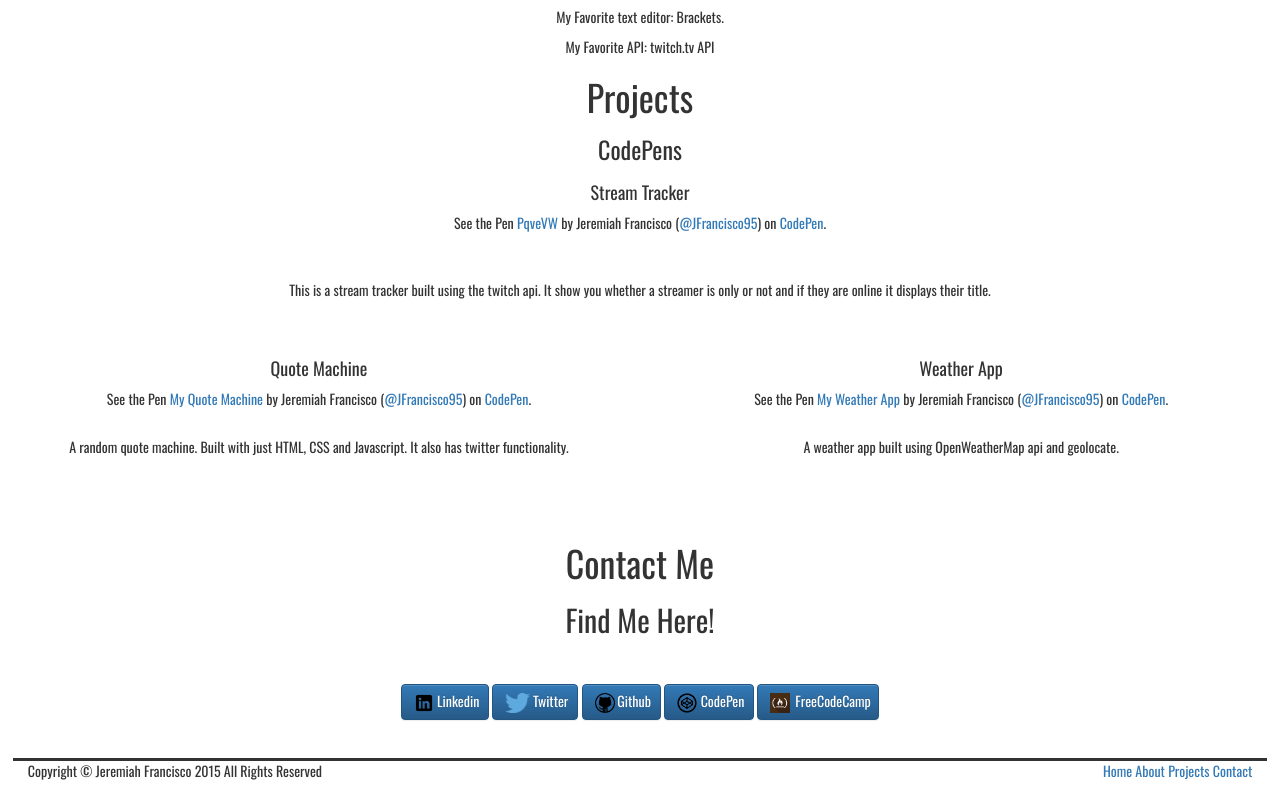
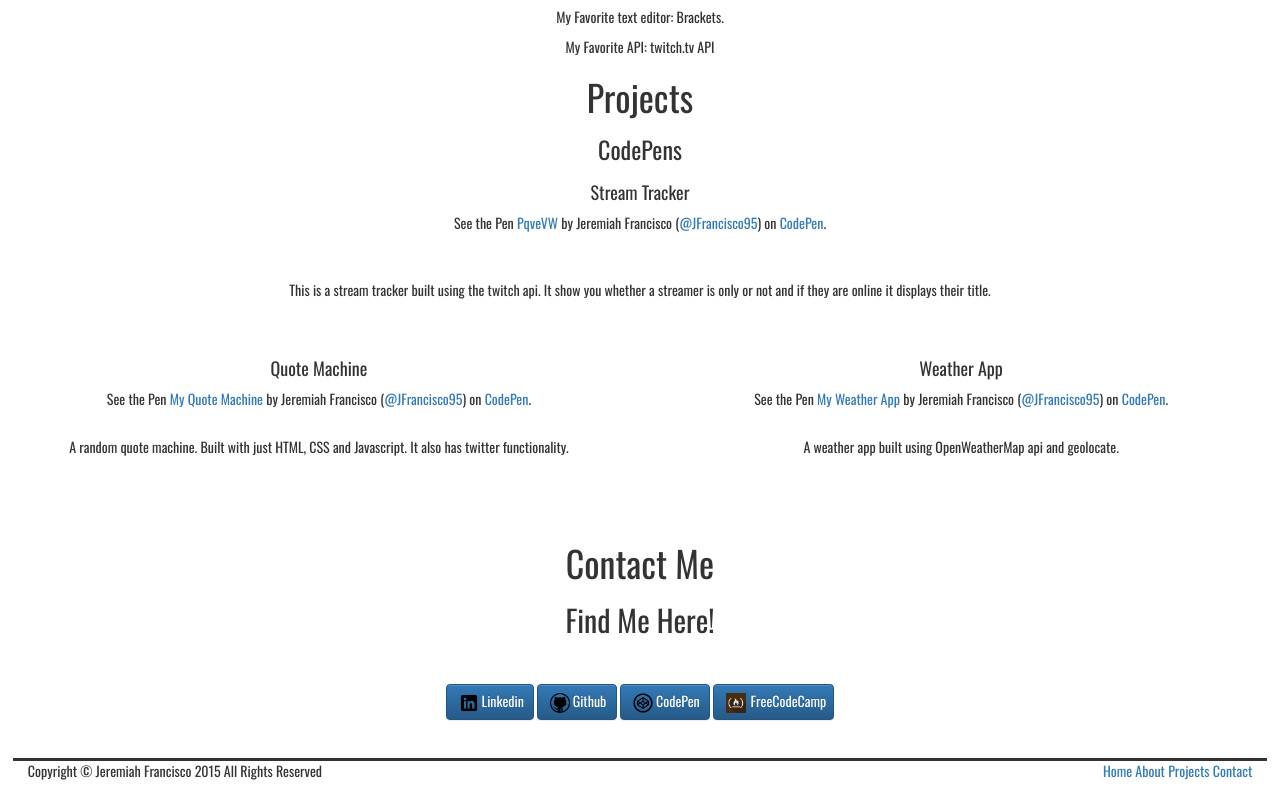
Before and after one commit to JFrancisco95/JFrancisco95.github.io, a plain HTML site: page index.html in a window 1280 px wide. Shown: the part 578-1372 px from the top of the page. Drawn offline with nearby package versions, Linux system fonts and the light colour scheme; a script that the page names is missing.

Commit message:
Updated links
Removed outdated links

```diff
--- a/index.html
+++ b/index.html
@@ -132,10 +132,6 @@
                 "contact-img" src=
                 "img/linkedin.png">Linkedin</span></span></button></span>
 
-                <span><button id="twitter" class="btn btn-primary"><span><span><img id=
-                "contact-img" src=
-                "img/Twitter_logo_blue.png">Twitter</span></span></button></span>
-
                 <span><button id="github" class="btn btn-primary"><span><span><img id=
                 "contact-img" src=
                 "img/github.png">Github</span></span></button></span>
```
